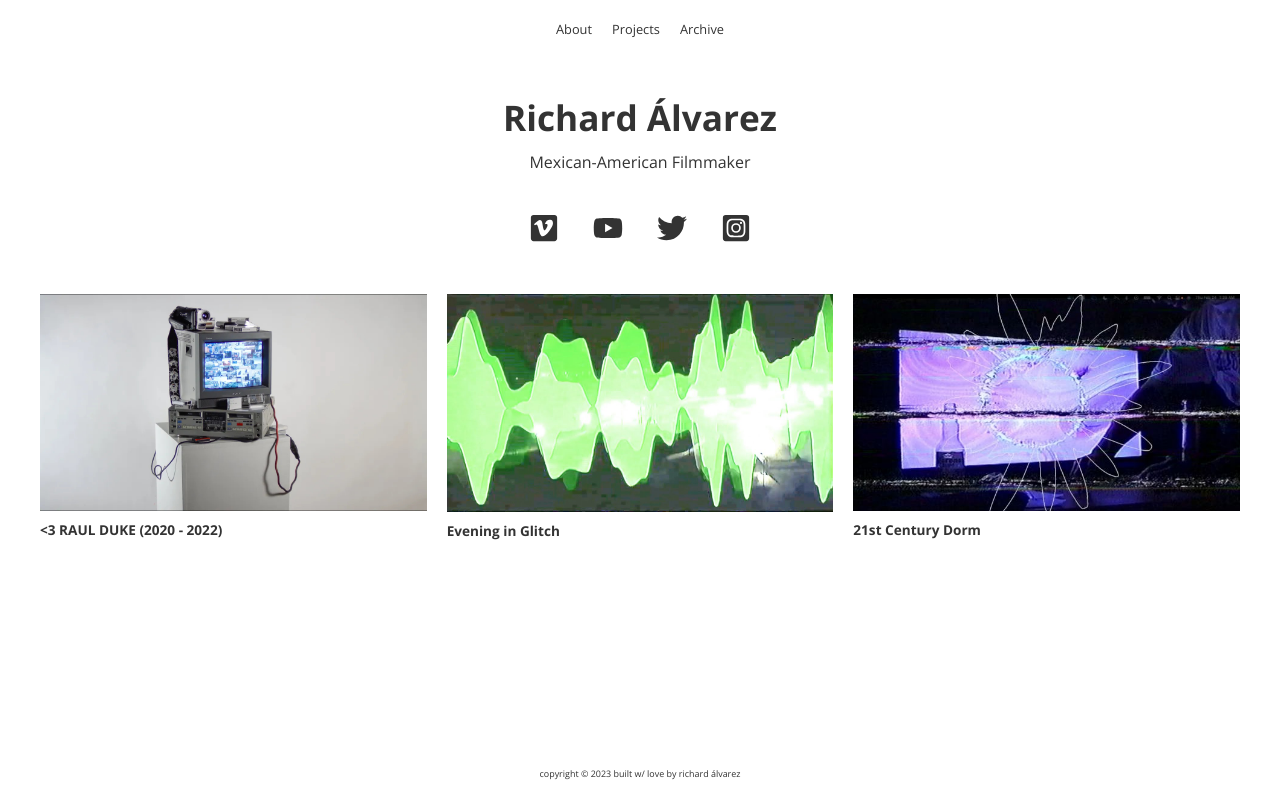
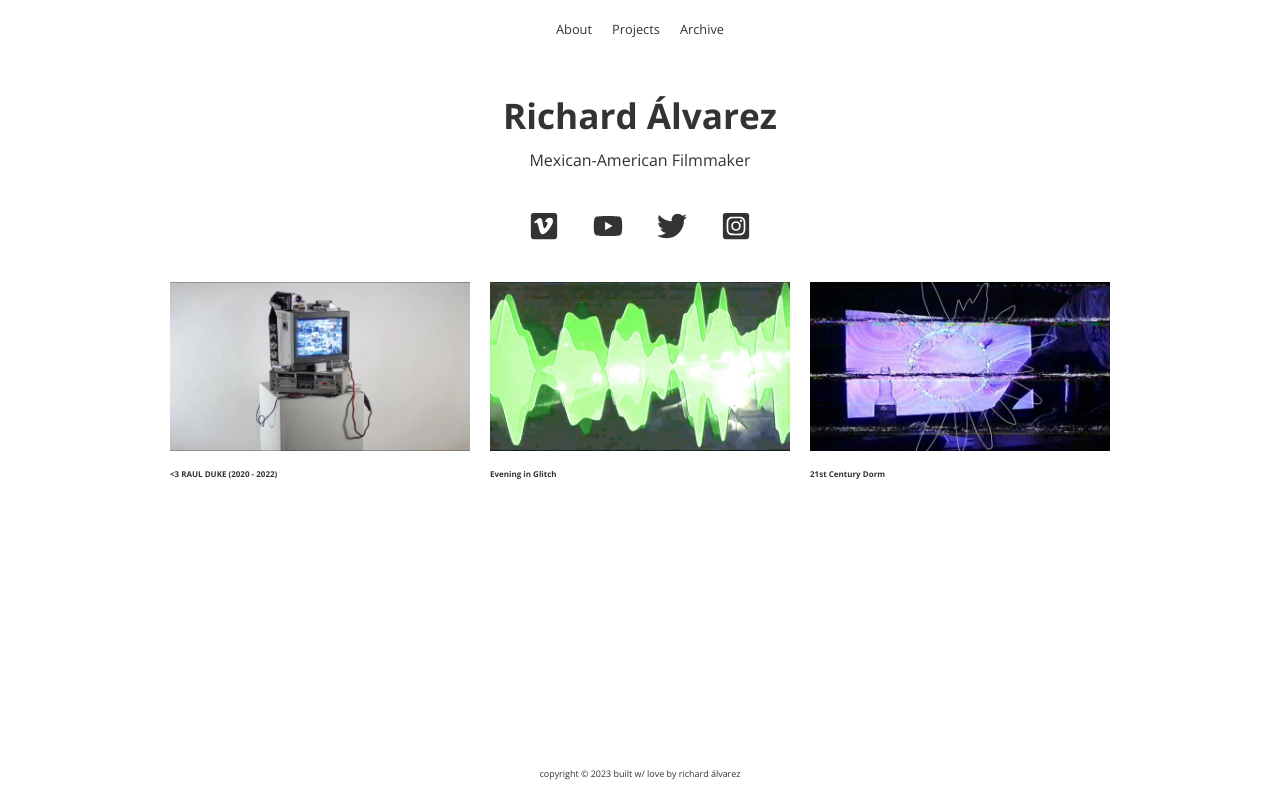
Before and after one commit to raulduk3/raulduke, a Next.js app: page / in a window 1280 px wide. Built offline with nearby package versions, Linux system fonts and the light colour scheme.

Commit message:
charlie fixed

```diff
--- a/pages/index.tsx
+++ b/pages/index.tsx
@@ -112,7 +112,7 @@ const Index = () => {
                     {videos.map((video) => (
                         <GridItem key={video.title}>
                             <a href={video.url}>
-                                <img src={video.image} alt={video.title} />
+                                <img src={video.image} width={300} alt={video.title} />
                                 <h3>{video.title}</h3>
                             </a>
                         </GridItem>
--- a/styles/index.js
+++ b/styles/index.js
@@ -6,7 +6,7 @@ export const Container = styled.div`
     align-items: center;
     justify-content: center;
     height: auto;
-    padding: ${({ theme }) => theme.spacing.m};
+    padding: ${({ theme }) => theme.spacing.s};
 `
 
 export const Navigation = styled.nav`
@@ -24,7 +24,7 @@ export const Navigation = styled.nav`
 `
 
 export const Hero = styled.div`
-    margin-top: 5vh;
+    margin-top: 3em;
     margin-bottom: -6vh;
     display: flex;
     flex-direction: column;
@@ -117,10 +117,13 @@ export const GridItem = styled.div`
     flex-direction: column;
     img {
         max-width: 100%;
+        object-fit: cover;
+        padding: 0;
     }
     h3 {
-        font-size: ${({ theme }) => theme.fontSizes.h3};
-        margin: ${({ theme }) => theme.spacing.xs} 0;
+        font-size: 0.5em;
+        padding: ${({ theme }) => theme.spacing.xs} 0;
+        max-height: 20px;
     }
     a {
         text-decoration: none;
```
Also changed, not shown: pages/about.tsx (deleted, +0 -15 lines), 1 other file (tests, documents, lock files or other folders).
